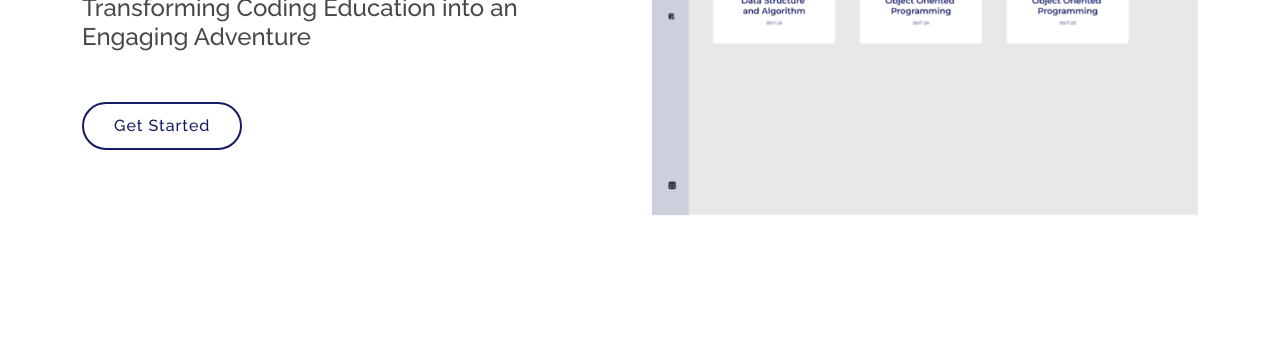
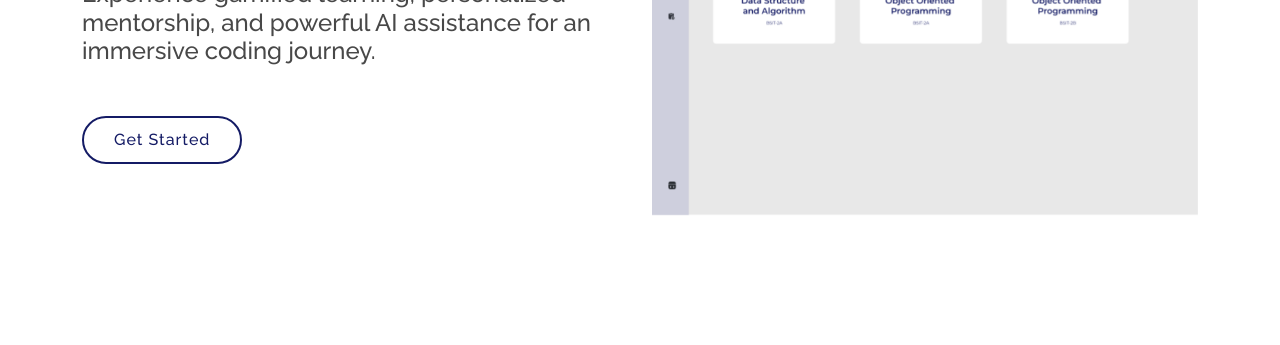
Before and after one commit to CodeodysseyPH/CodeodysseyPH, a plain HTML site: page index.html in a window 1280 px wide. Shown: the part 339-684 px from the top of the page. Drawn offline with nearby package versions, Linux system fonts and the light colour scheme.

Commit message:
Update index.html

```diff
--- a/index.html
+++ b/index.html
@@ -75,7 +75,7 @@
       <div class="row">
         <div class="col-lg-6 pt-5 pt-lg-0 order-2 order-lg-1 d-flex flex-column justify-content-center">
           <h1 data-aos="fade-up">Revolutionize your Coding Journey</h1>
-          <h2 data-aos="fade-up" data-aos-delay="400">Transforming Coding Education into an Engaging Adventure</h2>
+          <h2 data-aos="fade-up" data-aos-delay="400">Experience gamified learning, personalized mentorship, and powerful AI assistance for an immersive coding journey.</h2>
           <div data-aos="fade-up" data-aos-delay="800">
             <a href="#about" class="btn-get-started scrollto">Get Started</a>
           </div>
```
